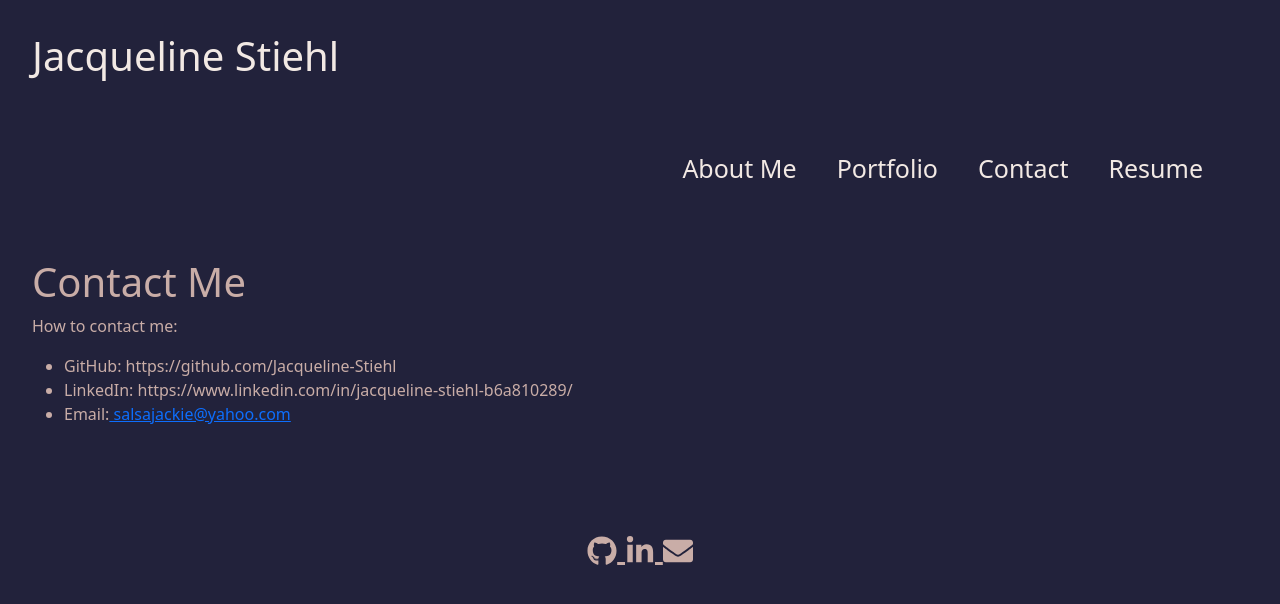
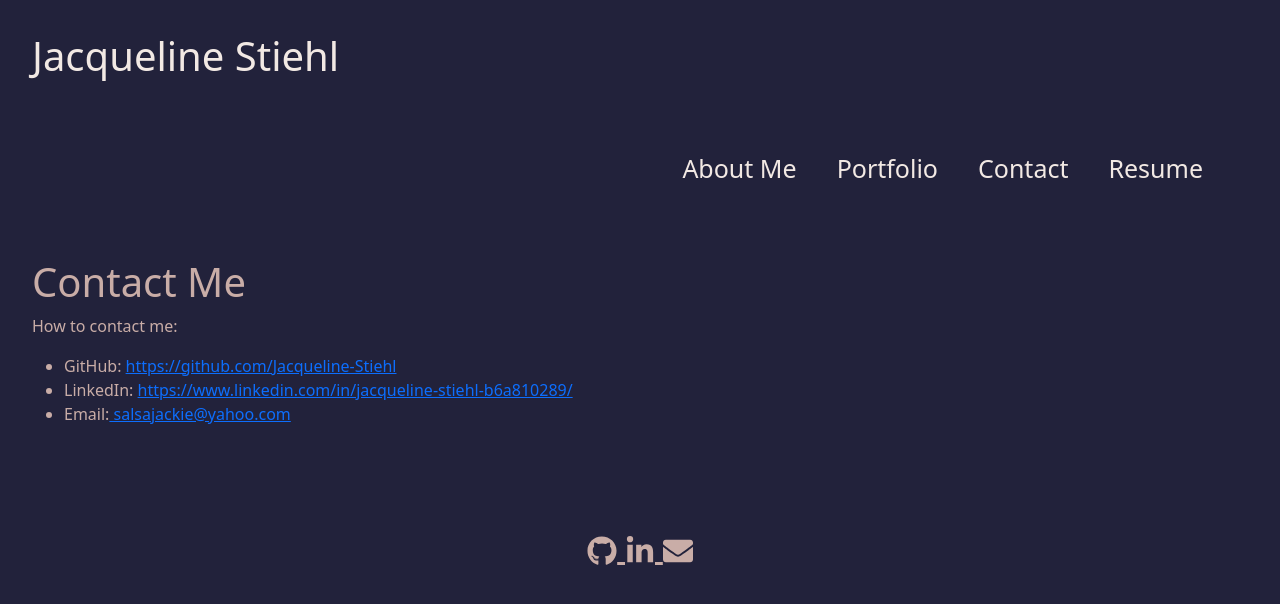
Before and after one commit to Jacqueline-Stiehl/react-portfolio-stiehl, a React (Vite) app: page / in a window 1280 px wide. Both pictures are taken after a click on the button "Contact". Shown: the top 604 px of the page. Built offline with nearby package versions, Linux system fonts and the light colour scheme.

Commit message:
updates to contact page

```diff
--- a/src/components/pages/Contact.jsx
+++ b/src/components/pages/Contact.jsx
@@ -71,8 +71,8 @@ return (
     <div>
       <p>How to contact me:</p>
       <ul>
-        <li>GitHub: https://github.com/Jacqueline-Stiehl</li>
-        <li>LinkedIn: https://www.linkedin.com/in/jacqueline-stiehl-b6a810289/</li>
+        <li>GitHub: <a href="https://github.com/Jacqueline-Stiehl">https://github.com/Jacqueline-Stiehl</a> </li>
+        <li>LinkedIn: <a href="https://www.linkedin.com/in/jacqueline-stiehl-b6a810289/">https://www.linkedin.com/in/jacqueline-stiehl-b6a810289/</a> </li>
         <li>Email:<a href="mailto:salsajackie@yahoo.com"> salsajackie@yahoo.com</a> </li>
       </ul>
     {/* <Form>
```
